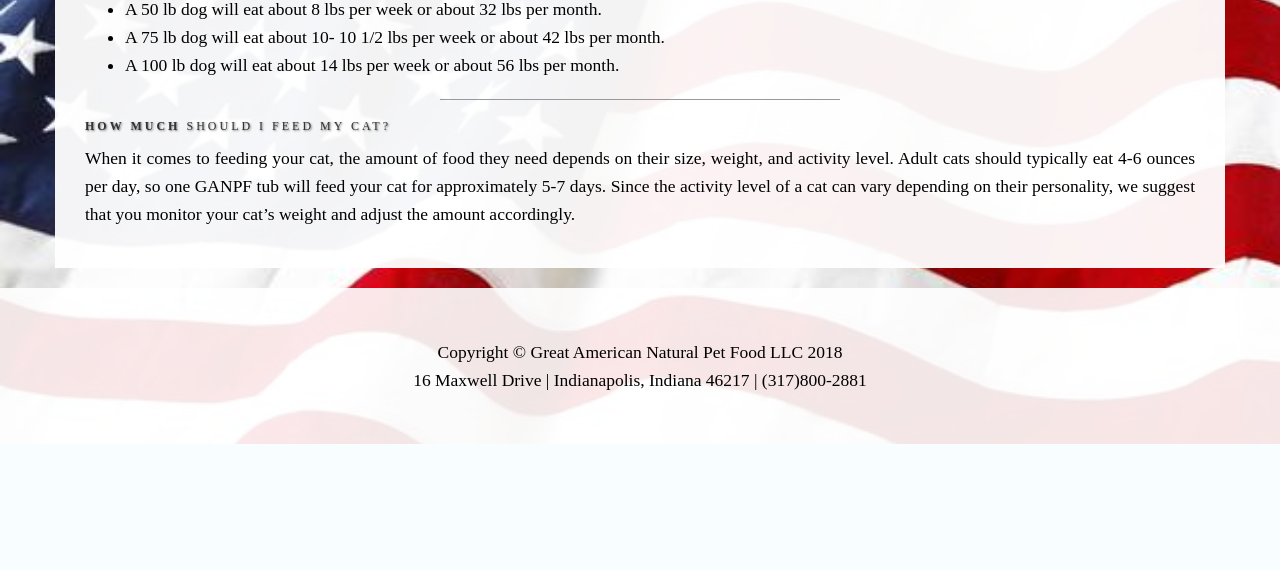
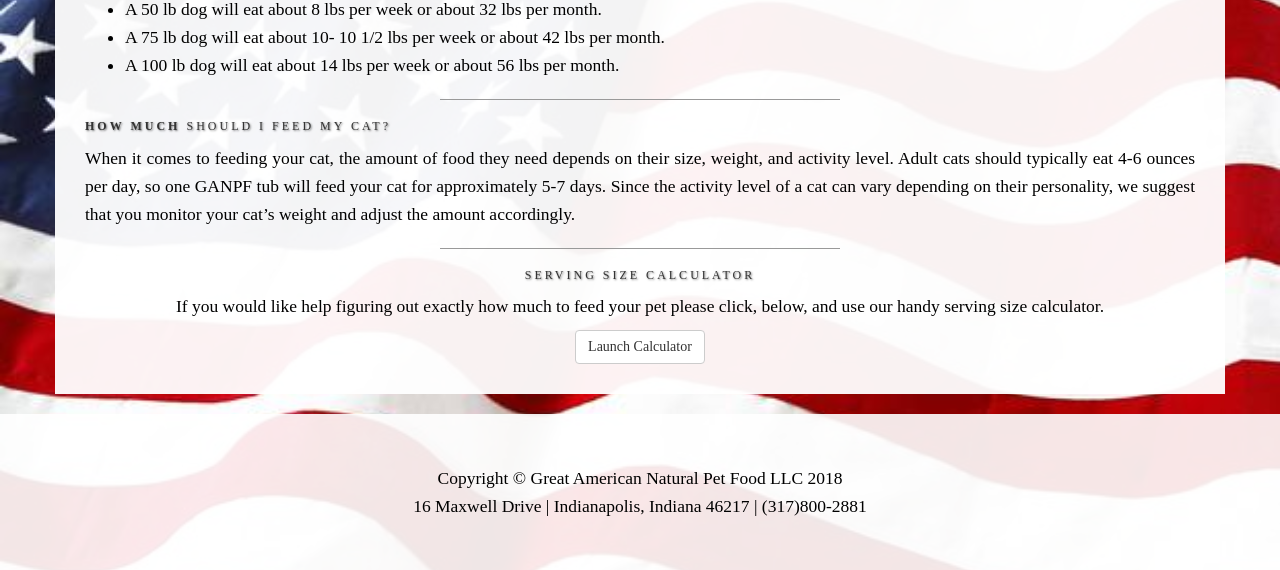
Before and after one commit to saruddle/trydjango, a Django app: page /resources in a window 1280 px wide. Shown: the part 4435-5005 px from the top of the page. Before the commit the page ends 4879 px from the top, so only its background shows below. Run offline with Django 3.2, Linux system fonts and the light colour scheme; some libraries are stand-ins or nearby versions.

Commit message:
Added serving size calculator in a modal

```diff
--- a/templates/resources.html
+++ b/templates/resources.html
@@ -176,10 +176,59 @@
                     When it comes to feeding your cat, the amount of food they need depends on their size, weight, and activity level.
                     Adult cats should typically eat 4-6 ounces per day, so one GANPF tub will feed your cat for approximately 5-7 days. Since the activity level of a cat can vary depending on their personality, we suggest that you monitor your cat’s weight and adjust the amount accordingly.
                 </p>
+                <hr>
+                <h6 class="text-center">
+                    Serving Size Calculator
+                </h6>
+                <p class="text-center">
+                    If you would like help figuring out exactly how much to feed your pet please click, below, and use our handy serving size calculator.
+                </p>
+                <div class="text-center">
+                    <button type="button" class="btn btn-default btn-rounded" data-toggle="modal" data-target="#calculator">Launch Calculator</button>
+                </div>
+                <!-- Modal Dialog - Calculator-->
+                <div class="modal fade" id="calculator" tabindex="-1" role="dialog" aria-labelledby="myModal-label">
+                  <div class="modal-dialog" role="document">
+                    <div class="modal-content">
+                      <div class="modal-header">
+                        <button type="button" class="close" data-dismiss="modal" aria-label="Close"><span aria-hidden="true">&times;</span></button>
+                        <h4 class="modal-title text-center" id="calculator-label">Great American Natural Pet Food Serving Size Calculator</h4>
+                      </div>
+                      <div class="modal-body">
+                        <p>To calculate your pet's daily serving size simply enter your pet's weight, below:</p>
+                        <form class="form-horizontal" role="form" oninput="x.value=parseInt(weight.value)*.02, y.value=parseInt(weight.value)*.02*16">
+                          <div class="form-group" style="margin-left: 4px; margin-right: 4px;">
+                            <label class="control-label" for="weight">Pet's Weight: </label>
+                            <div>
+                              <input type="number" class="form-control" id="weight" placeholder="Enter your pet's weight">
+                            </div>
+                            <label class="control-label" for="pounds">Pounds/day: </label>
+                            <div>
+                              <output name="x" type="number" class="form-control" for="weight" id="pounds" default=""></output>
+                            </div>
+                            <label class="control-label" for="ounces">Ounces/day: </label>
+                            <div>
+                              <output name="y" type="number" class="form-control" for="weight" id="ounces" default=""></output>
+                            </div>
+                            <div>
+                              <small>This is the base amount for an ADULT pet.  Puppies and pregnant or nursing moms should be given up to twice as much.
+                              Older or less active pets should get slightly smaller portions.
+                              </small>
+                            </div>
+                          </div>
+                        </form>
+                      </div>
+                      <div class="modal-footer">
+                        <button type="button" class="btn btn-default" data-dismiss="modal">Close Calculator</button>
+                      </div>
+                    </div>
+                  </div>
+                </div>
             </div>
         </div>
     </div>
-
+    <script src="../pages/static/pages/scripts/jquery-1.10.2.min.js"></script>
+    <script src="../pages/static/pages/scripts/bootstrap.min.js"></script>
 </div>
 
 {% endblock %}
```
